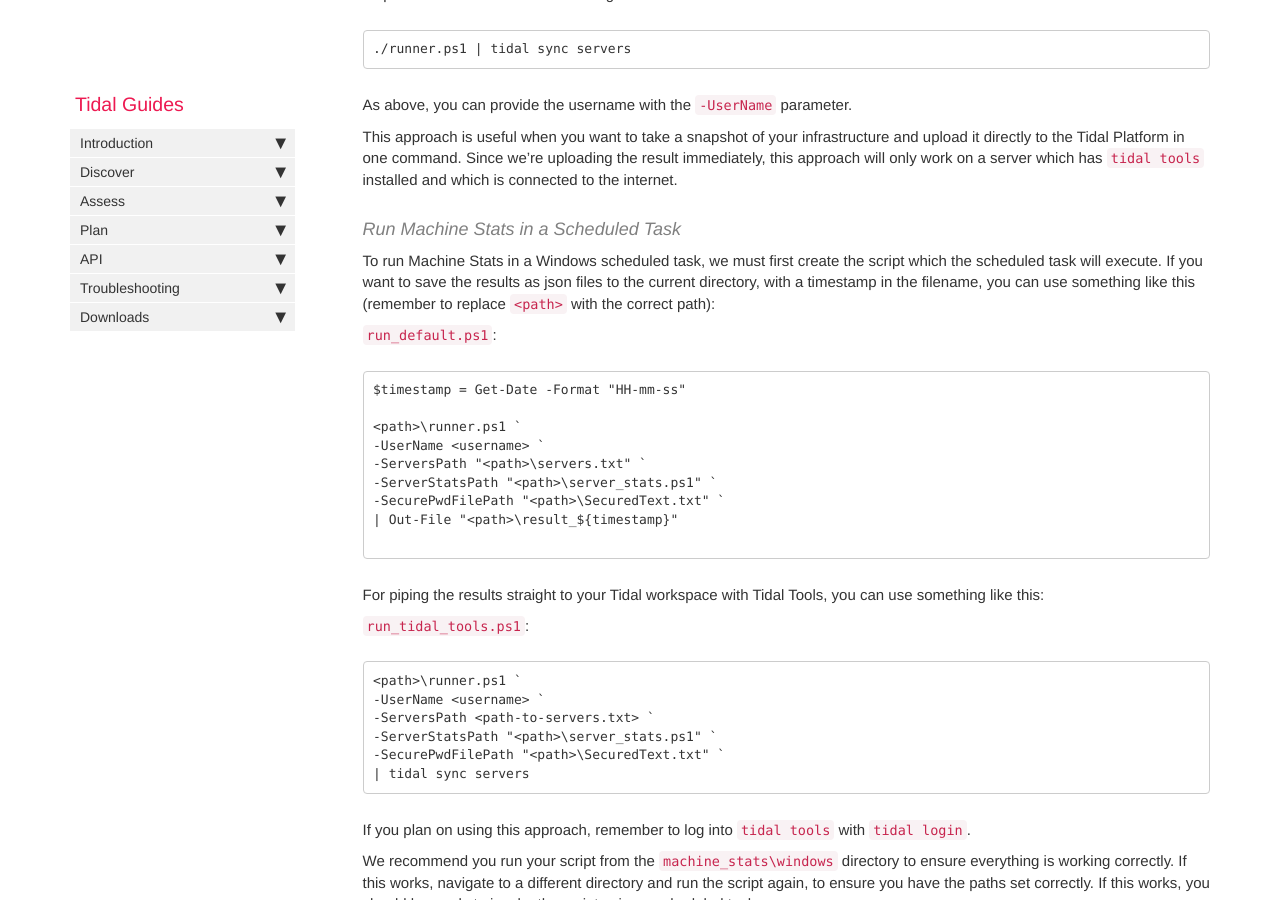
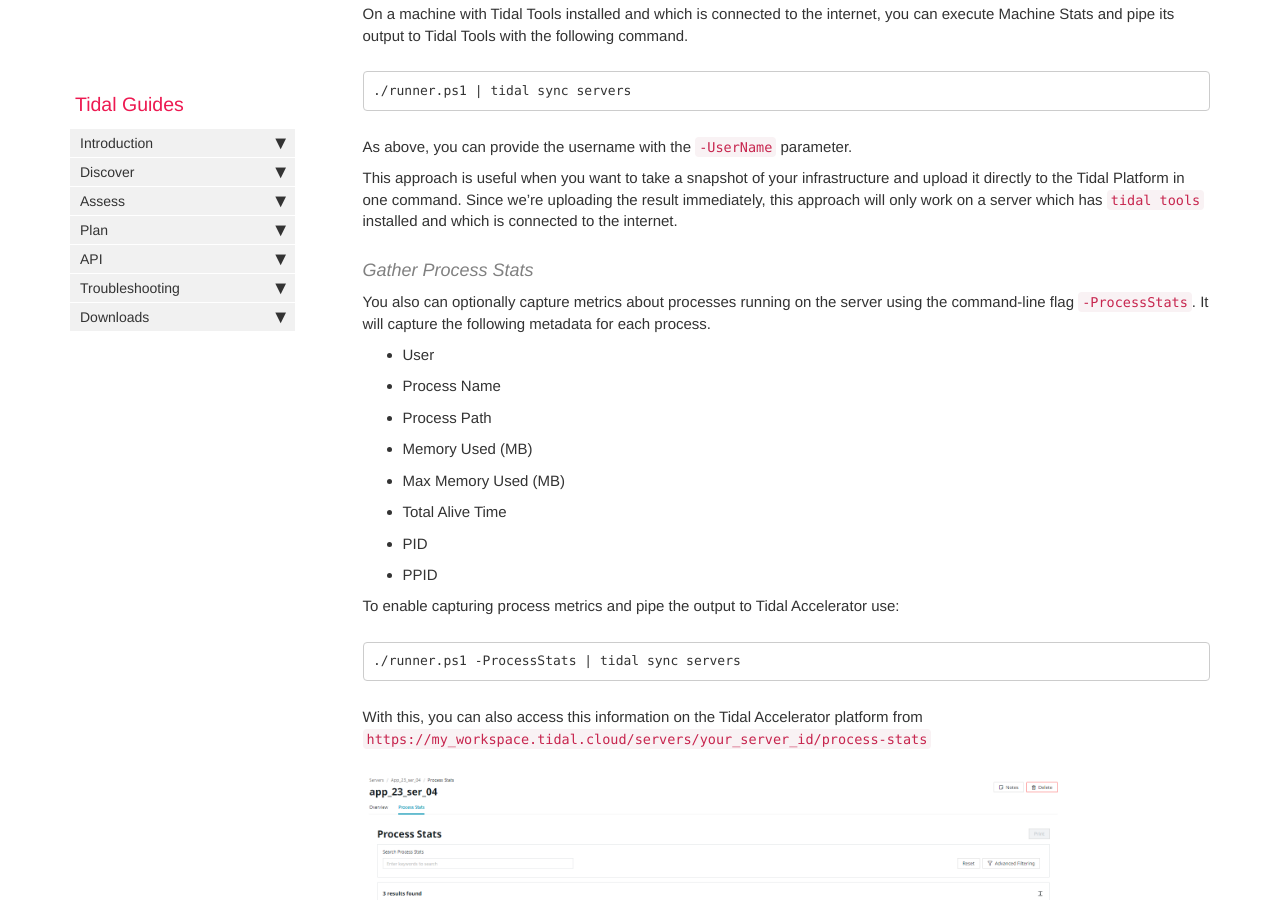
Before and after one commit to tidalmigrations/tidalmigrations.github.io, a Jekyll site: the page built from pages/tidal tools/machine_stats.md, in a window 1280 px wide and 900 px high, scrolled down 3508 px. Built offline with Jekyll 4.4.1, drawn with Linux system fonts in a browser that asks for light colours; nearby versions of some CDN libraries; comment, search, counter and statistics services are not loaded; some of the changed text lies outside the part shown.

Commit message:
Add process stats guide

```diff
--- a/pages/tidal tools/machine_stats.md
+++ b/pages/tidal tools/machine_stats.md
@@ -1,6 +1,6 @@
 ---
 title: Gather Machine Stats
-keywords: machine, stats, cron, job, windows, unix
+keywords: machine, stats, process, cron, job, windows, unix
 last_updated: April, 2022
 summary: "Gather machine stats from remote environments"
 sidebar: main_sidebar
@@ -115,6 +115,27 @@ On a machine with Tidal Tools installed and which is connected to the internet,
 As above, you can provide the username with the `-UserName` parameter.
 
 This approach is useful when you want to take a snapshot of your infrastructure and upload it directly to the Tidal Platform in one command. Since we're uploading the result immediately, this approach will only work on a server which has `tidal tools` installed and which is connected to the internet.
+
+#### Gather Process Stats
+
+You also can optionally capture metrics about processes running on the server using the command-line flag `-ProcessStats`. It will capture the following metadata for each process.
+
+- User
+- Process Name
+- Process Path
+- Memory Used (MB)
+- Max Memory Used (MB)
+- Total Alive Time
+- PID
+- PPID
+
+To enable capturing process metrics and pipe the output to Tidal Accelerator use:
+
+    ./runner.ps1 -ProcessStats | tidal sync servers
+
+With this, you can also access this information on the Tidal Accelerator platform from `https://my_workspace.tidal.cloud/servers/your_server_id/process-stats`
+
+{% include image.html file="process_stats.png" %}
 
 #### Run Machine Stats in a Scheduled Task
 
@@ -262,6 +283,7 @@ dependencies setup:
 ### Run Machine Stats
 
 Now that you have created a hosts file, you have three options for how to run Machine Stats depending on your needs. You can run the program manually and save the output to a result file. You could use Machine Stats to capture data points on your inventory and send its output to your Tidal workspace. Finally, You can use Machine Stats to capture statistics on a host for a period of time. The following 3 sections will guide you through these scenarios.
+
 #### Execute Machine Stats Manually
 
 Execute `machine-stats` in your current working directory, and save the result to a `json` file of your choice.
@@ -281,6 +303,27 @@ Execute `machine-stats` and pipe its output to Tidal Tools:
     $ machine-stats | tidal sync servers
 
 This approach is useful when you want to take a snapshot of your infrastructure and upload it directly to the Tidal Platform in one command. Since we're uploading the result immediately, this approach will only work on a server which has `tidal tools` installed and which is connected to the internet.
+
+#### Gather Process Stats
+
+You also can optionally capture metrics about processes running on the server using the command-line flag `--process-stats`. It will capture the following metadata for each process.
+
+- User
+- Process Name
+- Process Path
+- Memory Used (MB)
+- Max Memory Used (MB)
+- Total Alive Time
+- PID
+- PPID
+
+To enable capturing process metrics and pipe the output to Tidal Accelerator use:
+
+    $ machine-stats --process-stats | tidal sync servers
+
+With this, you can also access this information on the Tidal Accelerator platform from `https://my_workspace.tidal.cloud/servers/your_server_id/process-stats`
+
+{% include image.html file="process_stats.png" %}
 
 #### Run Machine Stats on a Cron Job
 
```
Also changed, not shown: images/process_stats.png (added).
